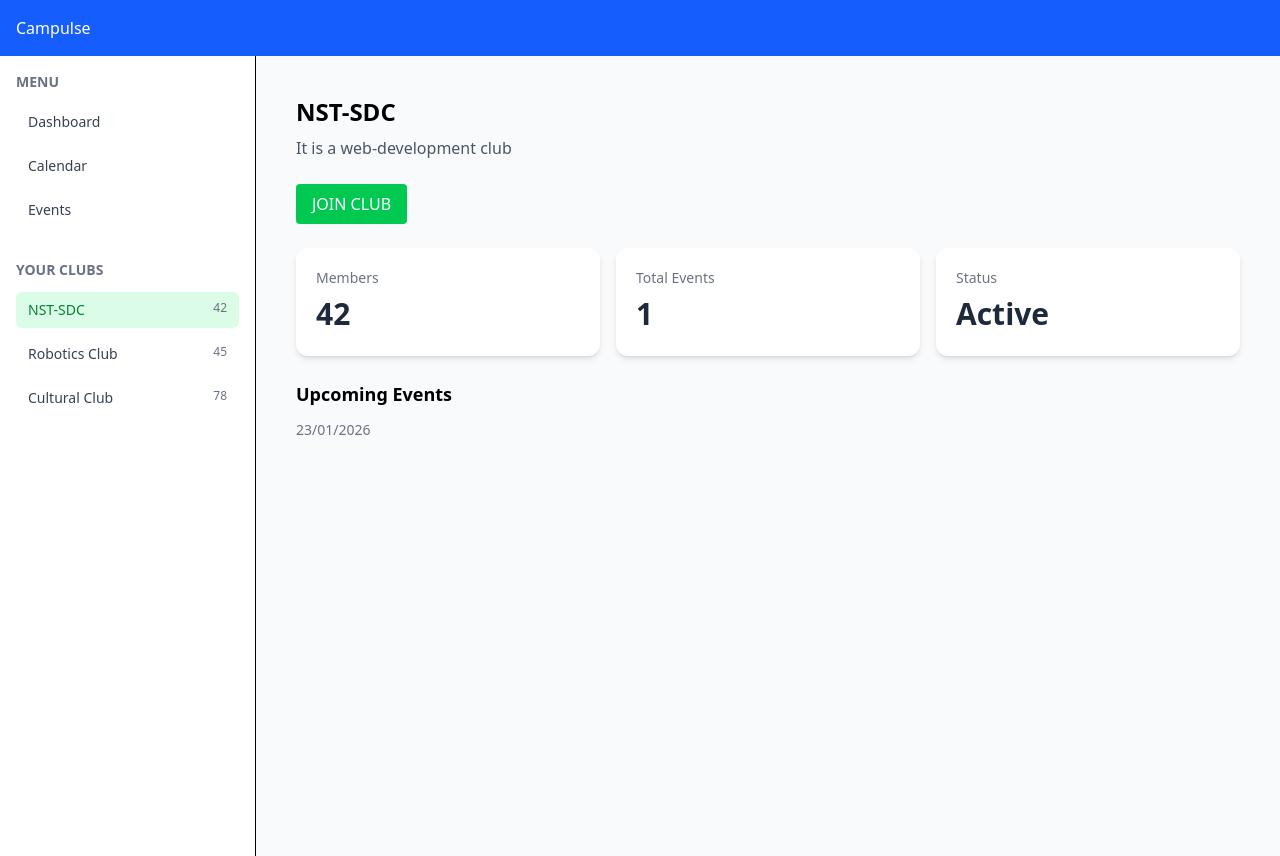
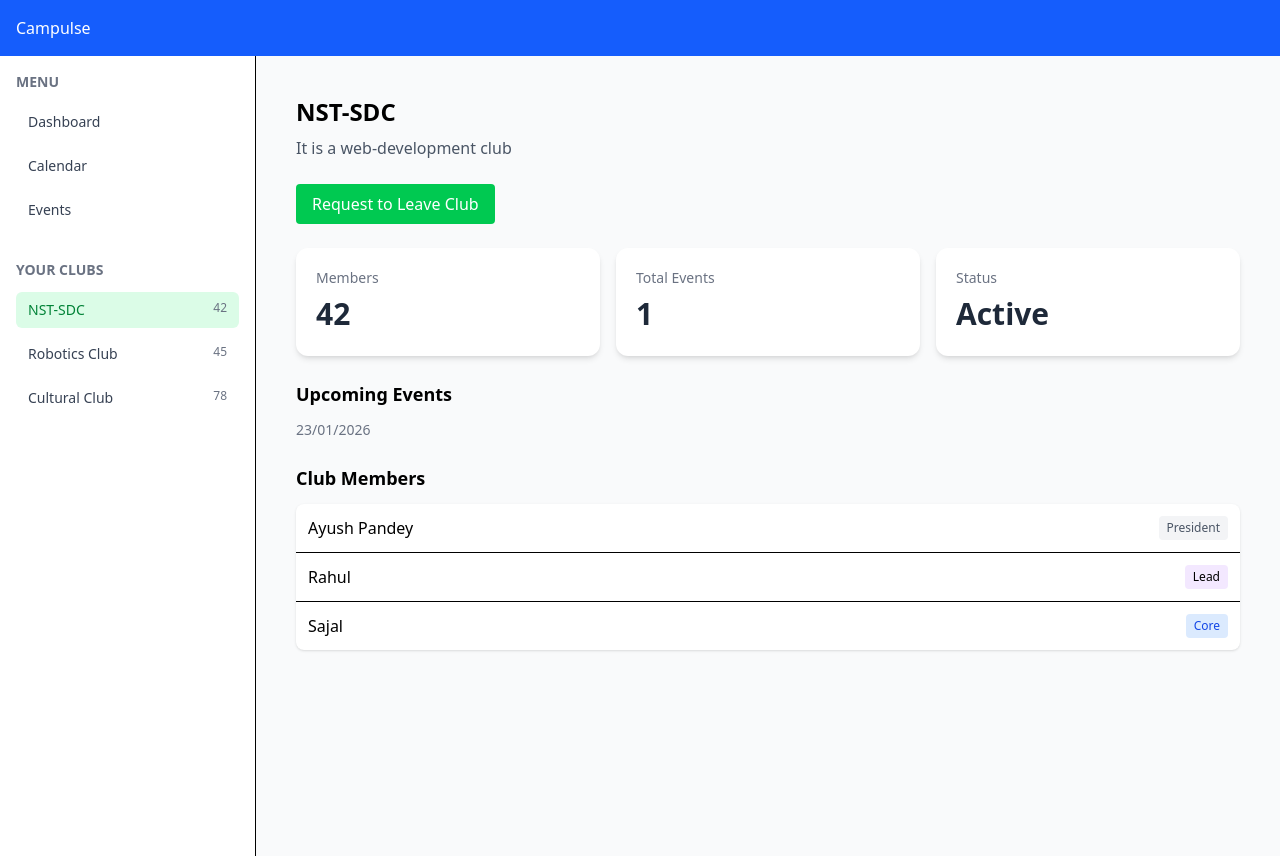
Before and after one commit to ayush-pandey047/campulse, a React app in the folder frontend/: page /student/clubs/SDC in a window 1280 px wide. Built offline with nearby package versions, Linux system fonts and the light colour scheme; the HTML template or start-up script is replaced by a standard one.

Commit message:
good night work on hold of clubinc to conect the request and approval for club joining and leaving

```diff
--- /dev/null
+++ b/frontend/src/pages/club/ClubRequest.jsx
@@ -0,0 +1,32 @@
+import { useState } from "react";
+import { mockRequests } from "../../utils/mockRequ";
+
+export default function ClubRequests(){
+    const [requests,setRequest] = useState();
+
+    const handelAction = (id,action) => {
+        setRequest((prev) =>
+                prev.map((req) =>
+                    req.id === id
+                       ? {...req, status:action}
+                    : req
+                )
+            )
+        }
+
+    return (
+        <div className="p-6 space-y-4">
+            <h1 className="text-2xl font-bold">
+                Club Rquests
+            </h1>
+            {requests.length === 0 && (
+                <div>
+                    <div>
+                        <p>{req.studentName}</p>
+                        <p>Request to {req.type} club</p>
+                    </div>
+                </div>
+            )}
+        </div>
+    )
+}
--- a/frontend/src/pages/student/StudentClubOverview.jsx
+++ b/frontend/src/pages/student/StudentClubOverview.jsx
@@ -3,6 +3,7 @@ import { studentClubs } from "../../utils/mockClubs.js";
 import StatCard from "../../components/common/StatCard.jsx";
 import EventCard from "../../components/common/EventCard.jsx";
 import { useState } from "react";
+import { useEffect } from "react";
 
 export default function StudentClubOverview() {
     const { clubId } = useParams();
@@ -10,8 +11,6 @@ export default function StudentClubOverview() {
     const club = studentClubs.find(
         (c) => c.id === clubId
     );
-
-    const [isMember, setIsMember] = useState( club.memberList.some((m) => m.nam === "Ayush Pandey"))
 
     if (!club) {
         return (
@@ -22,6 +21,25 @@ export default function StudentClubOverview() {
             </div>
         )
     }
+
+    const [isMember, setIsMember] = useState( club.memberList.some((m) => m.name === "Ayush Pandey"))
+    const [requestStatus, setRequestStatus] = useState(null)
+
+    useEffect(() => {
+        if (requestStatus === "join-pending") {
+          setTimeout(() => {
+            setIsMember(true);
+            setRequestStatus(null);
+          }, 2000);
+        }
+
+        if (requestStatus === "leave-pending") {
+          setTimeout(() => {
+            setIsMember(false);
+            setRequestStatus(null);
+          }, 2000);
+        }
+      }, [requestStatus]);
 
     return (
         <div className="p-6 space-y-6">
@@ -34,22 +52,38 @@ export default function StudentClubOverview() {
                 </p>
             </div>
 
-            {/*Indvidual reuest to join the club and leave */}
+            {/* Student can request for joining or leaving the club */}
+            <div className="space-x-2">
 
-            <div>
-                {isMember ? (
+                {!isMember && requestStatus !== "join-pending" && (
                     <button
-                        onClick={()=> setIsMember(false)}
-                        className="px-4 py-2 py-2 bg-red-500 text-white rounded hover:bg-red-600">
-                            Leave Club
+                        onClick={() => setRequestStatus("join-pending")}
+                        className="px-4 py-2 bg-red-500 text-white rounded hover:bg-red-600"
+                        >
+                    Request to Join Club
                     </button>
-                ): (
-                    <button onClick={()=> setIsMember(true)}
-                    className="px-4 py-2 py-2 bg-green-500 text-white rounded hover:bg-green-600">
-                        JOIN CLUB
+                )}
+
+                {isMember && requestStatus !== "leave-pending" && (
+                    <button
+                    onClick={() => setRequestStatus("leave-pending")}
+                    className="px-4 py-2 bg-green-500 text-white rounded hover:bg-green-600"
+                >
+                    Request to Leave Club
+                    </button>
+                )}
+
+                {(requestStatus === "join-pending" ||
+                    requestStatus === "leave-pending") && (
+                    <button
+                        disabled
+                        className="px-4 py-2 bg-gray-300 text-gray-600 rounded cursor-not-allowed"
+                    >
+                    Request Pending
                     </button>
                 )}
             </div>
+
 
             <div className="grid grid-cols-1 sm:grid-cols-3 gap-4">
                 {/* <div className="bg-white p-4 rounded shadow">
--- /dev/null
+++ b/frontend/src/utils/mockRequ.js
@@ -0,0 +1,18 @@
+import { studentClubs } from "./mockClubs";
+
+export const mockRequests = [
+    {
+        id:1,
+        studentName:"Ayush P",
+        clubId:"Robotics",
+        type:"join",
+        status:"pending"
+    },
+    {
+        id:2,
+        studentName:"Saju PO",
+        clubId:"Robotics",
+        type:"leave",
+        status:"pending"
+    }
+]
```
Also changed, not shown: 1 other file (tests, documents, lock files or other folders).
